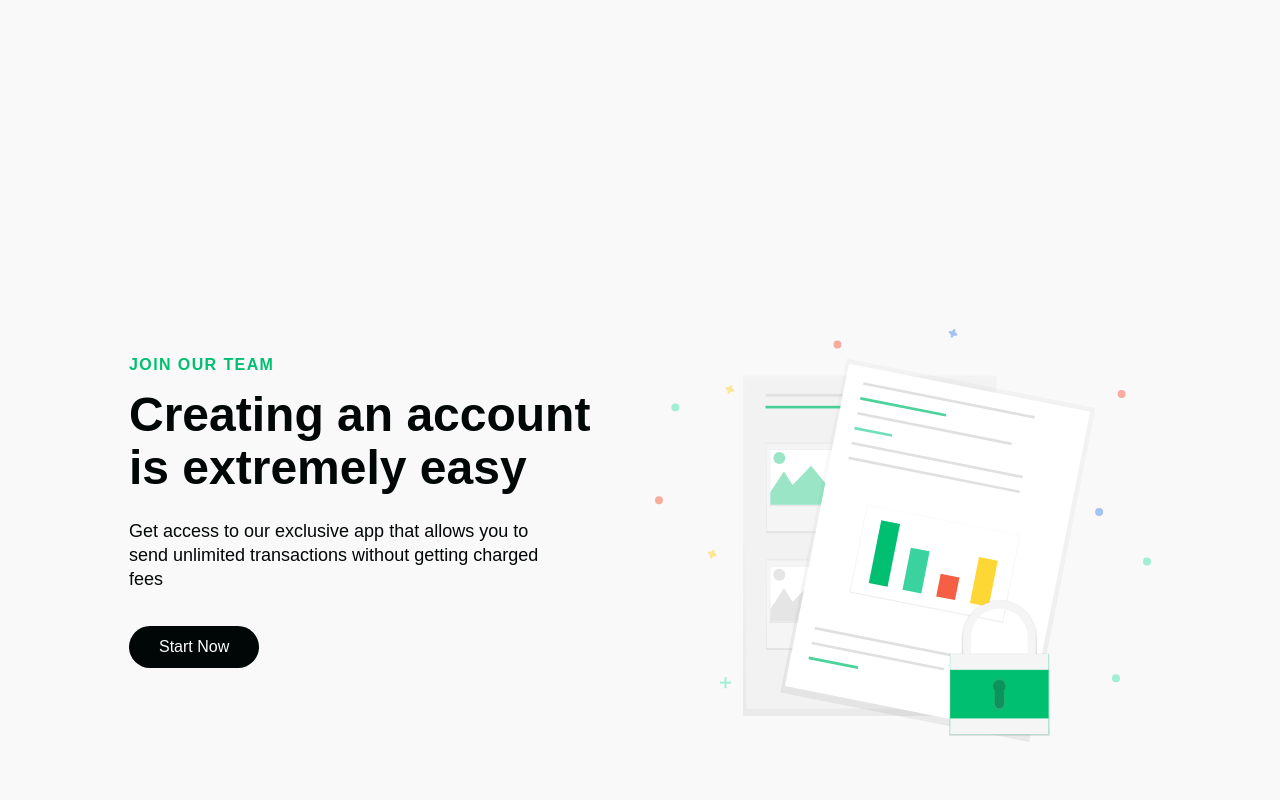
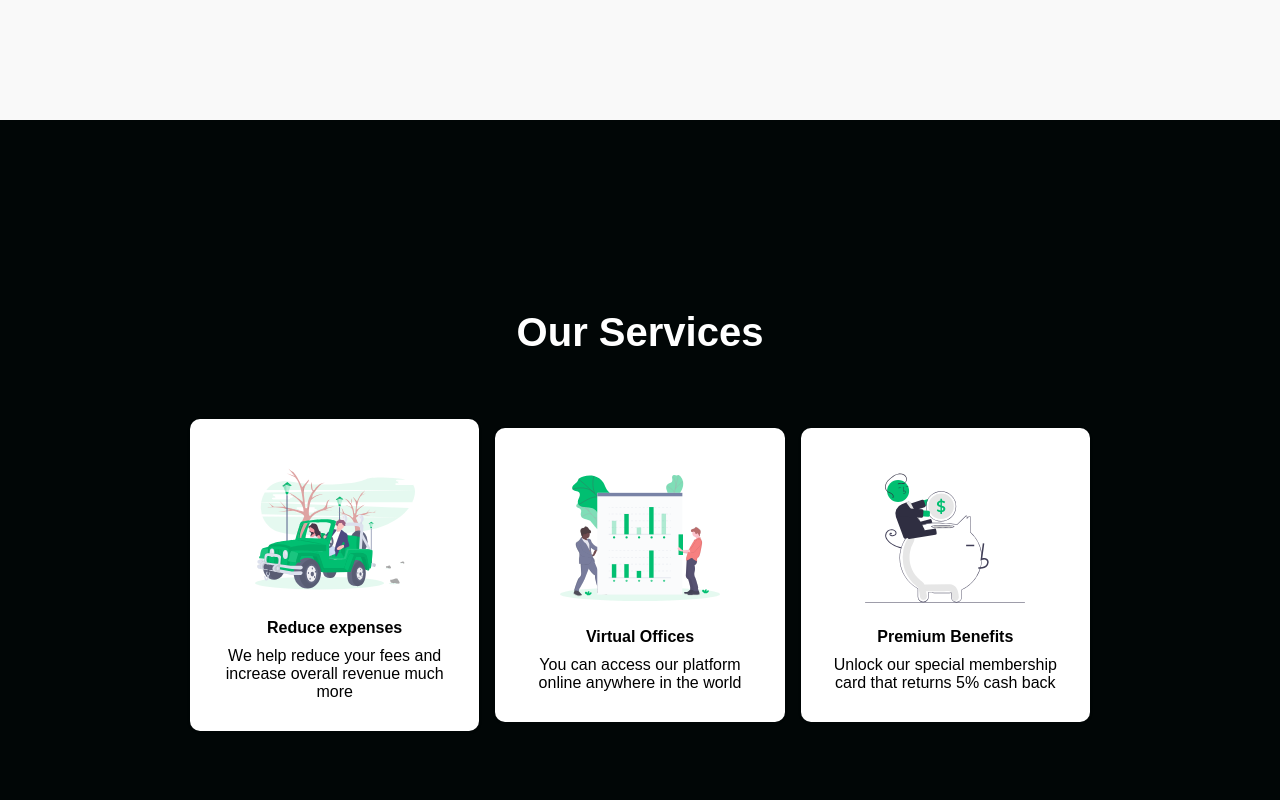
Before and after one commit to moazahmed132/react-smoothscroll-styledcomponents-website, a React (Create React App) app: page / in a window 1280 px wide. Shown: the part 2400-3200 px from the top of the page. Built offline with nearby package versions, Linux system fonts and the light colour scheme; the HTML template or start-up script is replaced by a standard one.

Commit message:
add the Services section

```diff
--- a/src/App.js
+++ b/src/App.js
@@ -1,12 +1,17 @@
 import './App.css';
-import { BrowserRouter as Router } from 'react-router-dom'
+import { BrowserRouter as Router, Switch, Route } from 'react-router-dom'
 import { Home } from './pages';
+import { SigninPage } from './pages/signin';
 
 function App() {
   return (
     <div className="App">
       <Router>
-        <Home />
+        <Switch>
+          <Route path="/" component={Home} exact />
+          <Route path="/signin" component={SigninPage} exact />
+
+        </Switch>
       </Router>
     </div>
   );
--- a/src/components/InfoSection/index.js
+++ b/src/components/InfoSection/index.js
@@ -1,6 +1,5 @@
 import React from 'react'
 import image from '../../images/svg-1.svg'
-import image2 from '../../images/svg-2.svg'
 import image3 from '../../images/svg-3.svg'
 import image4 from '../../images/svg-4.svg'
 import { Button } from '../ButtonElement'
--- /dev/null
+++ b/src/components/Services/ServicesElements.js
@@ -0,0 +1,85 @@
+import styled from 'styled-components'
+
+
+export const ServicesContainer = styled.div`
+height:800px;
+display:flex;
+flex-direction:column;
+justify-content:center;
+align-items:center;
+background: #010606;
+
+@media screen and (max-width: 768px){
+  height: 1100px;
+
+}
+@media screen and (max-width: 480px){
+  height: 1300px;
+}
+`
+
+export const ServicesWrapper = styled.div`
+max-width:1000px;
+margin: 0 auto;
+display: grid;
+grid-template-columns: 1fr 1fr 1fr;
+align-items:center;
+grid-gap:16px;
+padding:0 50px;
+
+@media screen and (max-width: 1000px){
+  grid-template-columns: 1fr 1fr ;
+
+}
+@media screen and (max-width: 768px){
+  grid-template-columns: 1fr;
+  padding: 0 20px;
+
+}
+`
+
+export const ServicesCard = styled.div`
+background:#fff;
+display:flex;
+flex-direction:column;
+justify-content:flex-start;
+align-items:center;
+border-radius:10px;
+max-height:340px;
+padding:30px;
+box-shadow: 0 1px 3px rgba(0,0,0,.2);
+transition: all .2s ease-in-out;
+
+&:hover{
+  transform:scale(1.02);
+  transition: all .2s ease-in-out;
+  cursor: pointer;
+}
+`
+export const ServicesIcon = styled.img`
+height: 160px;
+width:160px;
+margin-bottom:10px;
+`
+export const ServicesH1 = styled.h1`
+ font-size:2.5rem;
+ color:#fff;
+ margin-bottom: 64px;
+
+ @media screen and (max-width: 480px){
+  font-size:2rem;
+
+ }
+`
+
+export const ServicesH2 = styled.h2`
+
+font-size:1rem;
+ margin-bottom: 10px;
+`
+
+export const ServicesP = styled.p`
+font-size: 1rem;
+text-align: center;
+
+`
--- /dev/null
+++ b/src/components/Services/index.js
@@ -0,0 +1,39 @@
+import React from 'react'
+import Icon1 from '../../images/svg-1.svg'
+import Icon2 from '../../images/svg-2.svg'
+import Icon3 from '../../images/svg-3.svg'
+import { ServicesContainer, ServicesH1, ServicesWrapper, ServicesCard, ServicesP, ServicesH2, ServicesIcon } from './ServicesElements'
+
+const Services = () => {
+  return (
+    <>
+      <ServicesContainer id="services">
+        <ServicesH1>Our Services</ServicesH1>
+        <ServicesWrapper>
+          <ServicesCard>
+            <ServicesIcon src={Icon1} />
+            <ServicesH2>Reduce expenses</ServicesH2>
+            <ServicesP>We help reduce your fees and increase overall revenue much more</ServicesP>
+          </ServicesCard>
+          <ServicesCard>
+            <ServicesIcon src={Icon2} />
+            <ServicesH2>Virtual Offices</ServicesH2>
+            <ServicesP>You can access our platform online anywhere in the world</ServicesP>
+          </ServicesCard>
+          <ServicesCard>
+            <ServicesIcon src={Icon3} />
+            <ServicesH2>Premium Benefits</ServicesH2>
+            <ServicesP>Unlock our special membership card that returns 5% cash back</ServicesP>
+          </ServicesCard>
+        </ServicesWrapper>
+      </ServicesContainer>
+    </>
+  )
+}
+
+export default Services
+{/* <ServicesCard>
+            <ServicesIcon src={Icon1} />
+            <ServicesH2>Reduce expenses</ServicesH2>
+            <ServicesP>We help reduce your fees and increase overall revenue</ServicesP>
+          </ServicesCard> */}
--- a/src/pages/index.js
+++ b/src/pages/index.js
@@ -3,6 +3,7 @@
 import InfoSection from '../components/InfoSection'
 import { homeObjOne, homeObjTwo, homeObjThree } from '../components/InfoSection/Data'
 import Navbar from '../components/Navbar'
+import Services from '../components/Services'
 import Sidebar from '../components/Sidebar'
 
 export const Home = () => {
@@ -17,6 +18,7 @@
       <HeroSection />
       <InfoSection {...homeObjOne} />
       <InfoSection {...homeObjTwo} />
+      <Services />
       <InfoSection {...homeObjThree} />
 
     </>
--- /dev/null
+++ b/src/pages/signin.js
@@ -0,0 +1,10 @@
+import React from 'react'
+import Navbar from '../components/Navbar'
+
+export const SigninPage = () => {
+  return (
+    <>
+      <h1>moaz sign</h1>
+    </>
+  )
+}
```
Also changed, not shown: 1 other file (tests, documents, lock files or other folders).
